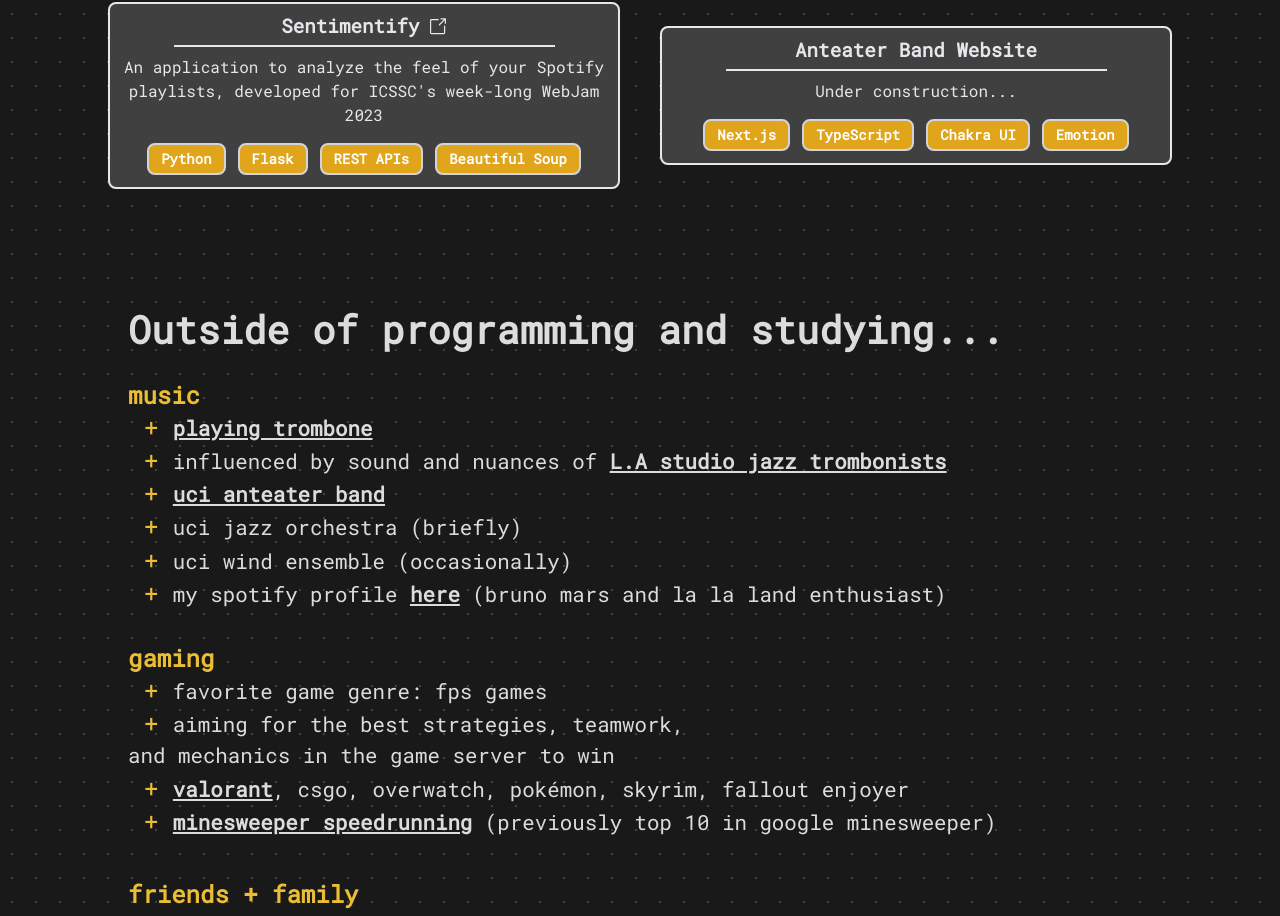
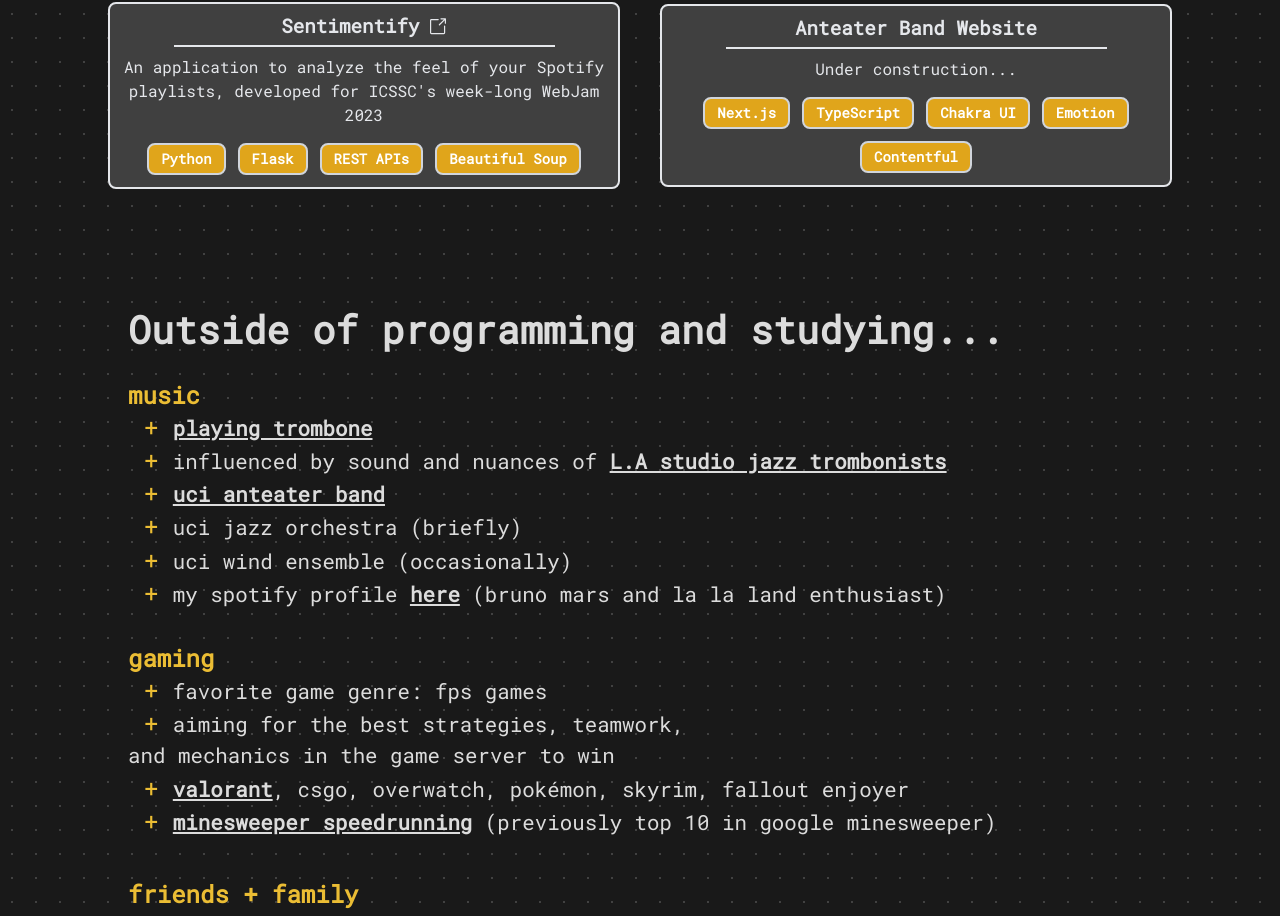
Before and after one commit to stephenzac/stephen-zacarias, a Next.js app: page / in a window 1280 px wide. Shown: the part 910-1826 px from the top of the page. Built offline with nearby package versions, Linux system fonts and the light colour scheme.

Commit message:
Add skill to anteater band site

```diff
--- a/src/app/project-data.ts
+++ b/src/app/project-data.ts
@@ -38,6 +38,6 @@
     projectName: "Anteater Band Website",
     projectLink: "",
     projectDescription: "Under construction...",
-    skills: ["Next.js", "TypeScript", "Chakra UI", "Emotion"],
+    skills: ["Next.js", "TypeScript", "Chakra UI", "Emotion", "Contentful"],
   },
 ];
```
